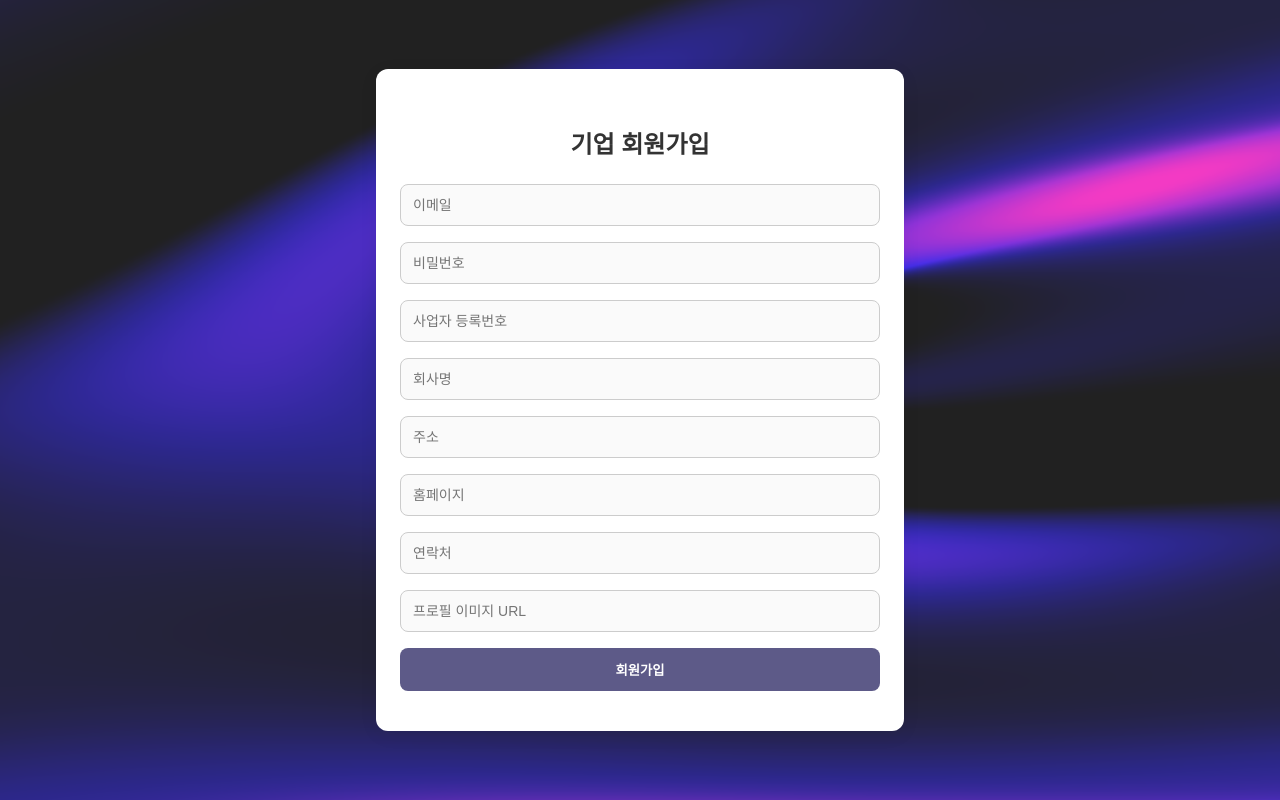
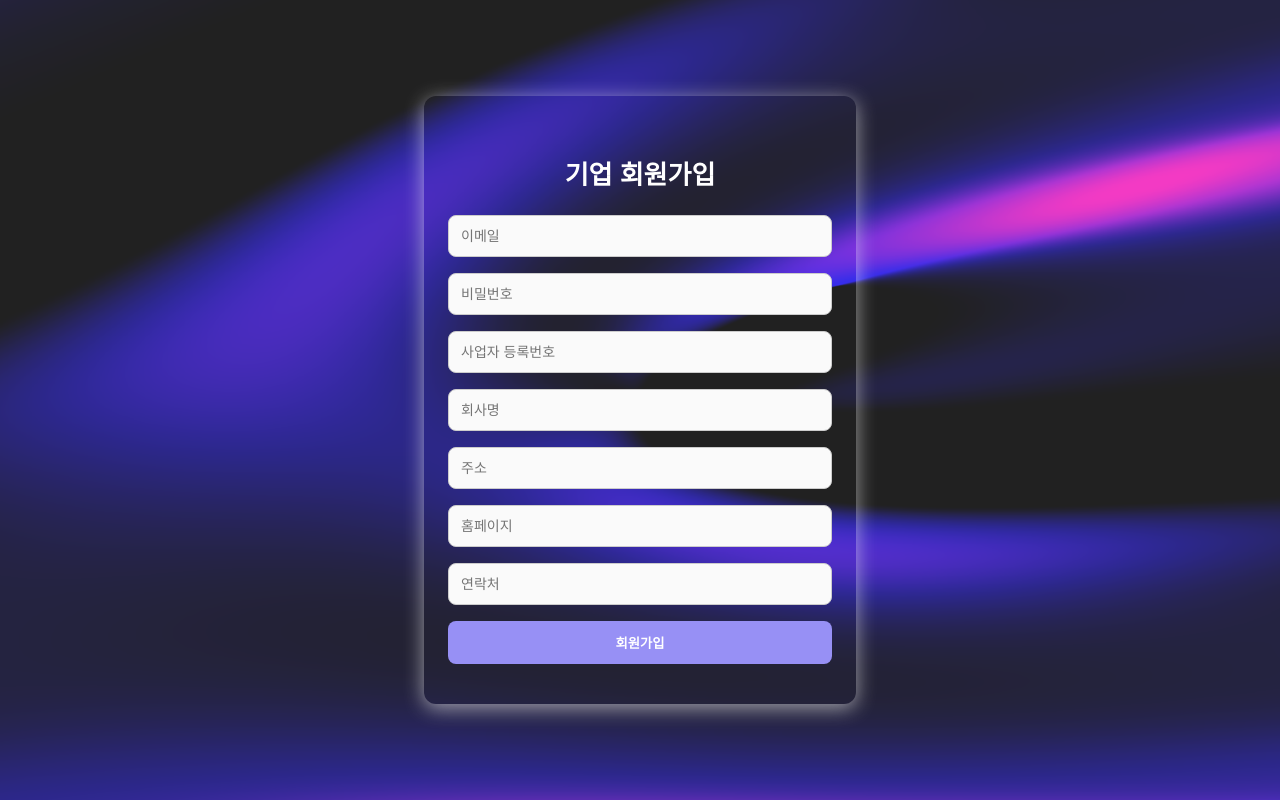
Before and after one commit to Idam2025/Idam-FE, a Next.js app: page /join/company in a window 1280 px wide. Built offline with nearby package versions, Linux system fonts and the light colour scheme.

Commit message:
refactor : 회원가입 페이지 디자인 개선
기기마다 비율이 다 다르던 것 수정

```diff
--- a/src/app/join/company/businessJoin.module.css
+++ b/src/app/join/company/businessJoin.module.css
@@ -16,10 +16,11 @@
 }
 
 .container {
-  width: 480px;
-  background: white;
+  width: 30%;
+  height: auto;
+  background-color: linear-gradient(transparent, rgb(162, 47, 215));
   border-radius: 12px;
-  box-shadow: 0 4px 20px rgba(0, 0, 0, 0.05);
+  box-shadow: 0 4px 20px rgba(254, 254, 254, 0.576);
   padding: 40px 24px;
   display: flex;
   flex-direction: column;
@@ -27,9 +28,9 @@
 }
 
 .title {
-  font-size: 24px;
+  font-size: 26px;
   font-weight: 700;
-  color: #333;
+  color: #ffffff;
   margin-bottom: 24px;
   text-align: center;
 }
@@ -39,6 +40,31 @@
   display: flex;
   flex-direction: column;
   gap: 16px;
+  overflow-y: auto;
+}
+
+/* 전체 스크롤바 스타일 */
+.form::-webkit-scrollbar {
+  width: 8px;
+}
+
+/* 스크롤 트랙(배경) */
+.form::-webkit-scrollbar-track {
+  background: transparent;
+  border-radius: 10px;
+}
+
+/* 스크롤 핸들(움직이는 부분) */
+.form::-webkit-scrollbar-thumb {
+  background-color: rgba(121, 120, 157, 0.835); /* 보라색 계열 반투명 */
+  border-radius: 10px;
+  border: 2px solid transparent;
+  background-clip: padding-box;
+}
+
+/* 스크롤 핸들 hover 시 */
+.form::-webkit-scrollbar-thumb:hover {
+  background-color: rgba(76, 74, 124, 0.9);
 }
 
 .inputField {
@@ -50,7 +76,7 @@
 }
 
 .submitButton {
-  background-color: #5d5a88;
+  background-color: #9790f5;
   color: white;
   padding: 12px;
   border: none;
@@ -61,5 +87,5 @@
 }
 
 .submitButton:hover {
-  background-color: #4b4870;
+  background-color: #826fff;
 }
--- a/src/app/join/company/page.tsx
+++ b/src/app/join/company/page.tsx
@@ -5,7 +5,7 @@ import styles from "./businessJoin.module.css";
 import { useRouter } from "next/navigation";
 
 export default function BusinessJoinPage() {
-  const router = useRouter(); // ✅ 컴포넌트 최상단에서 호출
+  const router = useRouter();
 
   const [form, setForm] = useState({
     email: "",
@@ -48,7 +48,7 @@ export default function BusinessJoinPage() {
       }
 
       alert("회원가입 성공!");
-      router.push("/join"); // ✅ 정상적으로 홈으로 이동
+      router.push("/join");
     } catch (err: any) {
       console.error("회원가입 에러:", err);
       alert(err.message || "오류 발생");
@@ -120,14 +120,7 @@ export default function BusinessJoinPage() {
             onChange={handleChange}
             className={styles.inputField}
           />
-          <input
-            type="text"
-            name="profileImage"
-            placeholder="프로필 이미지 URL"
-            value={form.profileImage}
-            onChange={handleChange}
-            className={styles.inputField}
-          />
+
           <button type="submit" className={styles.submitButton}>
             회원가입
           </button>
--- a/src/app/join/page.tsx
+++ b/src/app/join/page.tsx
@@ -109,7 +109,7 @@ export default function Page() {
           </button>
         </form>
         <div className={style.signupBox}>
-          <span>계정이 없으신가요?</span>
+          <span className={style.signupText}>계정이 없으신가요?</span>
           <button onClick={moveSignup} className={style.signupButton}>
             회원가입
           </button>
--- a/src/app/join/student/studentJoin.module.css
+++ b/src/app/join/student/studentJoin.module.css
@@ -10,17 +10,18 @@
   background-size: cover;
   background-position: center;
   background-repeat: no-repeat;
-  background-color: rgba(0, 0, 0, 0.4); /* 어두운 오버레이 효과 */
-  backdrop-filter: blur(2px); /* 흐림 효과 */
+  background-color: rgba(0, 0, 0, 0.4);
+  backdrop-filter: blur(2px);
 }
 
 .container {
-  width: 500px;
+  width: 30%;
+  height: 70vh;
   margin: 0 auto;
   padding: 40px 30px;
-  background-color: rgba(255, 255, 255, 0.95);
+  background-color: linear-gradient(transparent, rgb(162, 47, 215));
   border-radius: 16px;
-  box-shadow: 0 10px 40px rgba(0, 0, 0, 0.2);
+  box-shadow: 0 0 40px rgba(255, 255, 255, 0.2);
 }
 
 .title {
@@ -28,13 +29,39 @@
   font-weight: 700;
   margin-bottom: 24px;
   text-align: center;
-  color: #2c2c2c;
+  color: #ffffff;
 }
 
 .form {
   display: flex;
   flex-direction: column;
   gap: 18px;
+  height: 80%;
+  width: 100%;
+  overflow-y: auto;
+}
+/* 전체 스크롤바 스타일 */
+.form::-webkit-scrollbar {
+  width: 8px;
+}
+
+/* 스크롤 트랙(배경) */
+.form::-webkit-scrollbar-track {
+  background: transparent;
+  border-radius: 10px;
+}
+
+/* 스크롤 핸들(움직이는 부분) */
+.form::-webkit-scrollbar-thumb {
+  background-color: rgba(121, 120, 157, 0.835); /* 보라색 계열 반투명 */
+  border-radius: 10px;
+  border: 2px solid transparent;
+  background-clip: padding-box;
+}
+
+/* 스크롤 핸들 hover 시 */
+.form::-webkit-scrollbar-thumb:hover {
+  background-color: rgba(76, 74, 124, 0.9);
 }
 
 .inputField {
@@ -60,9 +87,10 @@
 }
 
 .submitButton {
-  background-color: #4c4a7c;
+  background-color: #9790f5;
   color: #ffffff;
   padding: 14px;
+  padding-bottom: 10px;
   border: none;
   font-weight: 600;
   border-radius: 10px;
@@ -71,5 +99,5 @@
 }
 
 .submitButton:hover {
-  background-color: #3b3966;
+  background-color: #826fff;
 }
```
Also changed, not shown: src/app/suspense/page.tsx (+7 -3 lines), src/components/join/join.module.css (+7 -3 lines).
